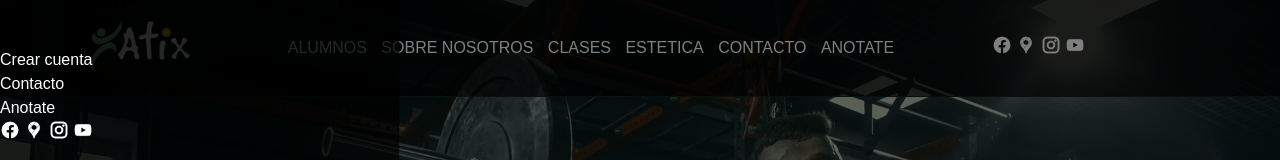
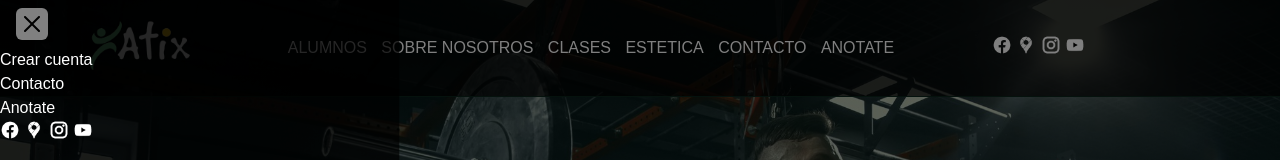
Before and after one commit to KevinYorio/entrega2kevinyorio, a plain HTML site: page index.html in a window 1280 px wide. Both pictures are taken after a click on the button 1183 px from the left and 48 px from the top of the page. Shown: the top 160 px of the page. Drawn offline with nearby package versions, Linux system fonts and the light colour scheme; some icons are missing.

Commit message:
edicion boton

```diff
--- a/styles/estilo.css
+++ b/styles/estilo.css
@@ -76,6 +76,10 @@ body{
     border-bottom: 1px solid #0b241b;
     background-color: rgba(0,0,0,.7);
     color: #ffffff;
+}
+
+.btn-close{
+    background-color: #ffffff;
 }
 
  /* *********** */
```
